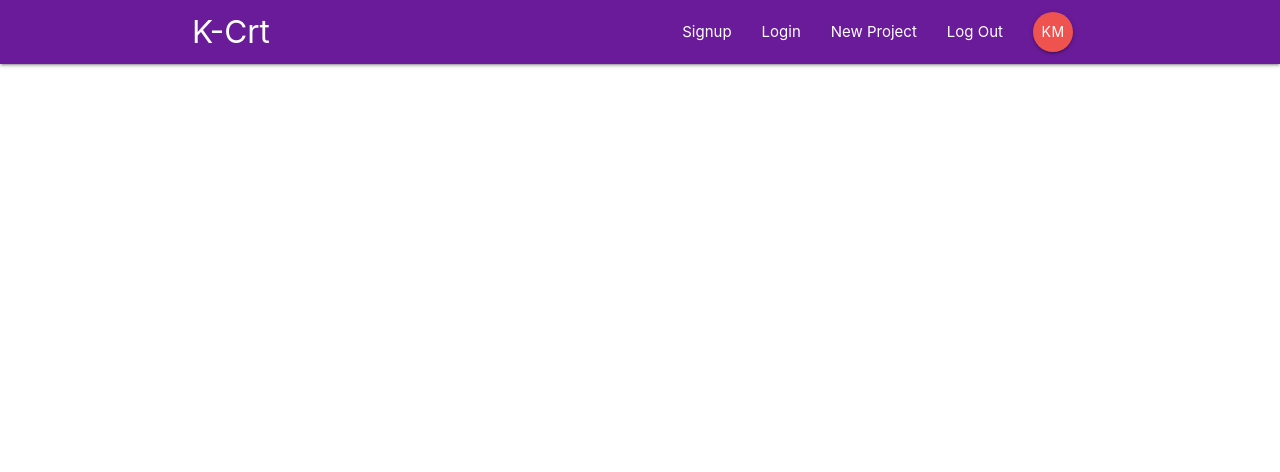
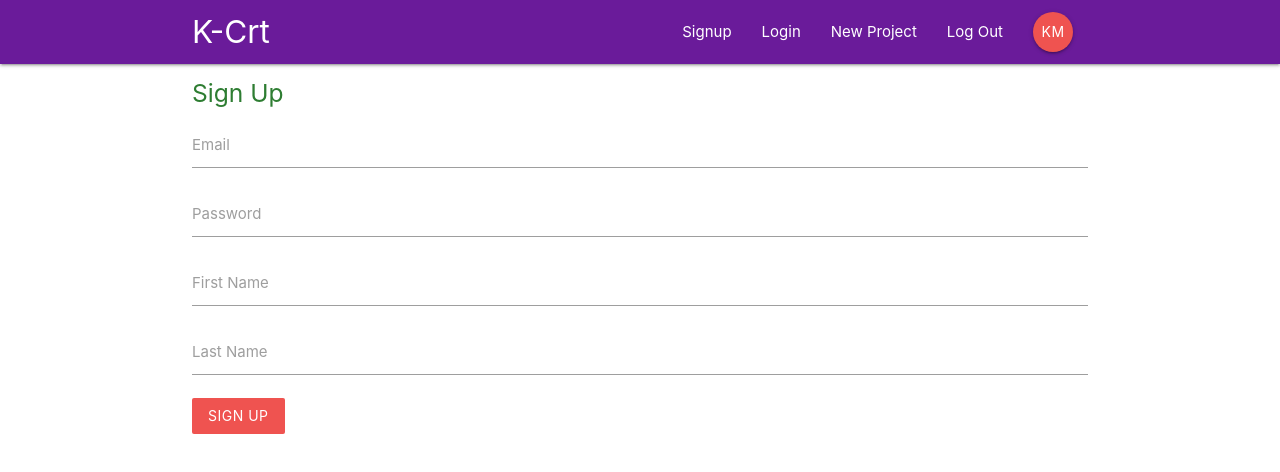
Before and after one commit to kenmugy/react-redux-firebase--, a React (Create React App) app: page /signup in a window 1280 px wide. Shown: the top 472 px of the page. Built offline with nearby package versions, Linux system fonts and the light colour scheme.

Commit message:
added signin and signup components

```diff
--- a/public/index.html
+++ b/public/index.html
@@ -43,5 +43,10 @@
       To begin the development, run `npm start` or `yarn start`.
       To create a production bundle, use `npm run build` or `yarn build`.
     -->
+    <script
+      type="application/javascript"
+      src="../node_modules/materialize-css/dist/materialize.min.js"
+      defer
+    ></script>
   </body>
 </html>
--- a/src/App.js
+++ b/src/App.js
@@ -3,6 +3,7 @@ import { BrowserRouter as Router, Switch, Route } from 'react-router-dom';
 import Navbar from './components/Layout/Navbar';
 import Dashboard from './components/Dashboard';
 import ProjectDetails from './components/projects/ProjectDetails';
+import { SignIn, SignUp } from './components/Auth';
 
 function App() {
   return (
@@ -16,6 +17,12 @@ function App() {
           <Route path='/project/:id'>
             <ProjectDetails />
           </Route>
+          <Route path='/signin'>
+            <SignIn />
+          </Route>
+          <Route path='/signup'>
+            <SignUp />
+          </Route>
         </Switch>
       </>
     </Router>
--- a/src/components/auth/SignIn.js
+++ b/src/components/auth/SignIn.js
@@ -0,0 +1,47 @@
+import React, { useState } from 'react';
+
+const SignIn = () => {
+  const [details, setDetails] = useState({
+    email: '',
+    password: ''
+  });
+
+  const handleSubmit = e => {
+    e.preventDefault();
+    console.log(details);
+    setDetails({
+      email: '',
+      password: ''
+    });
+  };
+  return (
+    <div className='container'>
+      <form onSubmit={handleSubmit} className='white'>
+        <h5 className='green-text text-darken-3'>Sign In</h5>
+        <div className='input-field'>
+          <label htmlFor='email'>Email</label>
+          <input
+            type='email'
+            id='email'
+            value={details.email}
+            onChange={e => setDetails({ ...details, email: e.target.value })}
+          />
+        </div>
+        <div className='input-field'>
+          <label htmlFor='password'>Password</label>
+          <input
+            type='password'
+            id='password'
+            value={details.password}
+            onChange={e => setDetails({ ...details, password: e.target.value })}
+          />
+        </div>
+        <div className='input-field'>
+          <button className='btn green lighten-1 z-depth-0'>Login</button>
+        </div>
+      </form>
+    </div>
+  );
+};
+
+export default SignIn;
--- a/src/components/auth/SignUp.js
+++ b/src/components/auth/SignUp.js
@@ -0,0 +1,71 @@
+import React, { useState } from 'react';
+
+const SignUp = () => {
+  const [details, setDetails] = useState({
+    email: '',
+    password: '',
+    firstName: '',
+    lastName: ''
+  });
+
+  const handleSubmit = e => {
+    e.preventDefault();
+    console.log(details);
+    setDetails({
+      email: '',
+      password: '',
+      firstName: '',
+      lastName: ''
+    });
+  };
+  return (
+    <div className='container'>
+      <form onSubmit={handleSubmit} className='white'>
+        <h5 className='green-text text-darken-3'>Sign Up</h5>
+        <div className='input-field'>
+          <label htmlFor='email'>Email</label>
+          <input
+            type='email'
+            id='email'
+            value={details.email}
+            onChange={e => setDetails({ ...details, email: e.target.value })}
+          />
+        </div>
+        <div className='input-field'>
+          <label htmlFor='password'>Password</label>
+          <input
+            type='password'
+            id='password'
+            value={details.password}
+            onChange={e => setDetails({ ...details, password: e.target.value })}
+          />
+        </div>
+        <div className='input-field'>
+          <label htmlFor='firstName'>First Name</label>
+          <input
+            type='text'
+            id='firstName'
+            value={details.firstName}
+            onChange={e =>
+              setDetails({ ...details, firstName: e.target.value })
+            }
+          />
+        </div>
+        <div className='input-field'>
+          <label htmlFor='lastName'>Last Name</label>
+          <input
+            type='text'
+            id='lastName'
+            value={details.lastName}
+            onChange={e => setDetails({ ...details, lastName: e.target.value })}
+          />
+        </div>
+        <div className='input-field'>
+          <button className='btn red lighten-1 z-depth-0'>Sign Up</button>
+        </div>
+      </form>
+    </div>
+  );
+};
+
+export default SignUp;
--- a/src/components/auth/index.js
+++ b/src/components/auth/index.js
@@ -0,0 +1,4 @@
+import SignIn from './SignIn';
+import SignUp from './SignUp';
+
+export { SignUp, SignIn };
--- a/src/components/layout/SignedOutLinks.js
+++ b/src/components/layout/SignedOutLinks.js
@@ -6,10 +6,10 @@ function SignedOutLinks() {
     <div>
       <ul className='right'>
         <li>
-          <NavLink to='/'>Signup</NavLink>
+          <NavLink to='/signup'>Signup</NavLink>
         </li>
         <li>
-          <NavLink to='/'>Login</NavLink>
+          <NavLink to='/signin'>Login</NavLink>
         </li>
       </ul>
     </div>
```
